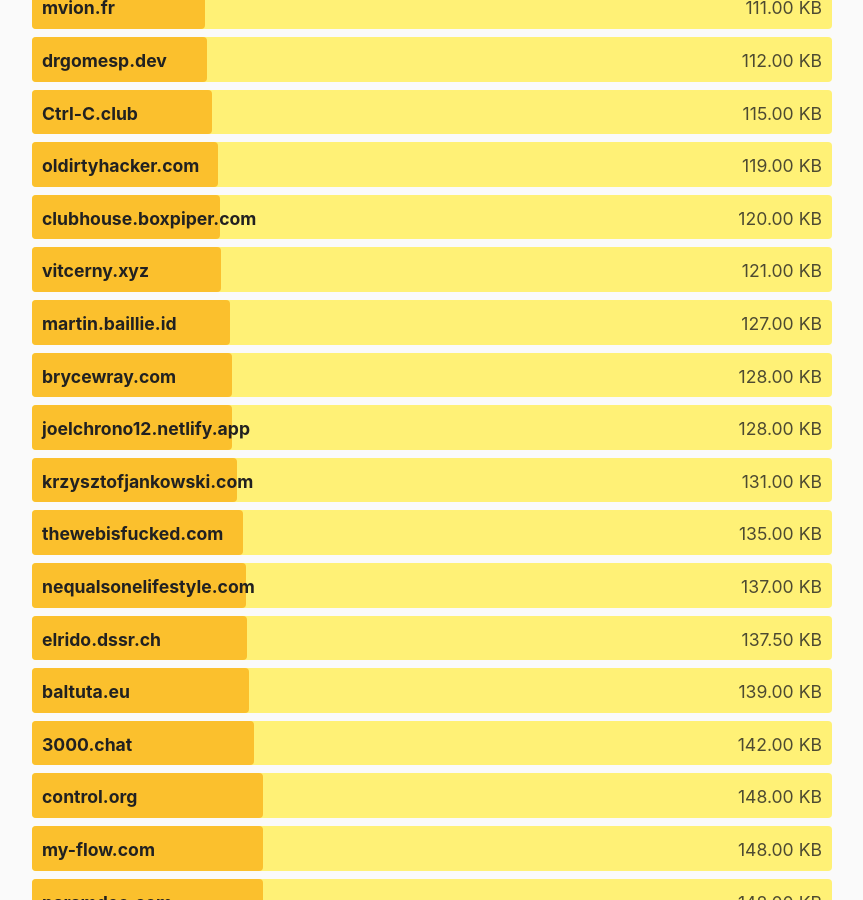
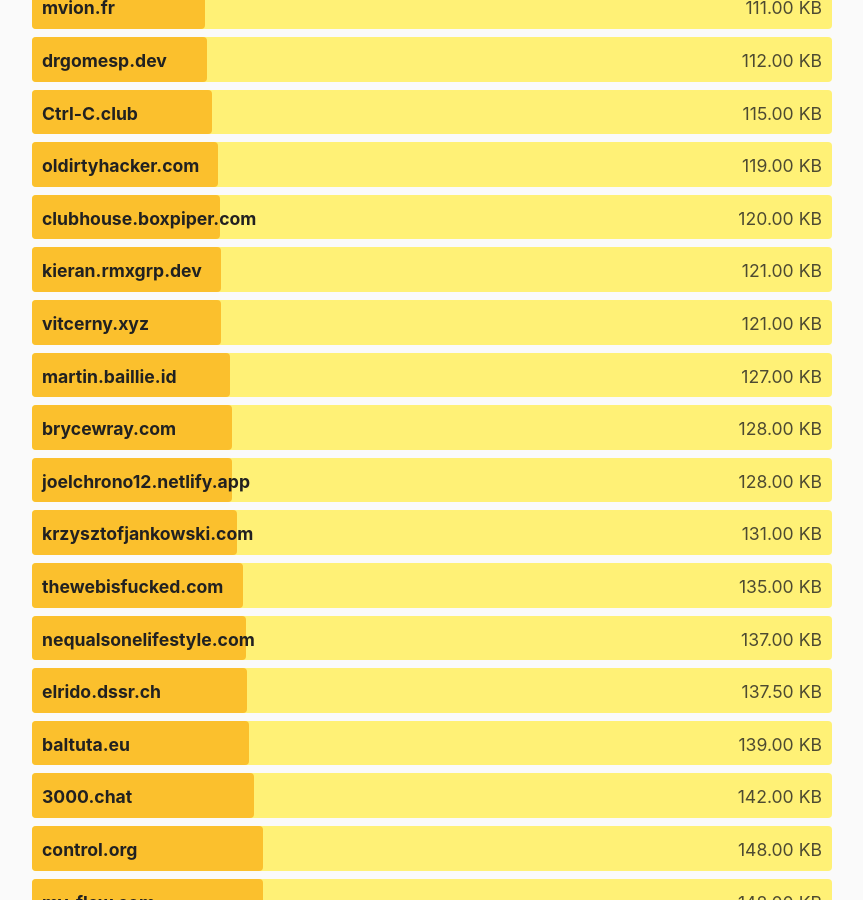
Before and after one commit to kevquirk/512kb.club, a Jekyll site: the page built from index.md, in a window 1280 px wide and 900 px high, scrolled down 13849 px. Shown: the whole window, without its empty margins (208-1071 px from the left). Built offline with Jekyll 4.4.1, drawn with Linux system fonts in a browser that asks for light colours; some of the changed text lies outside the part shown.

Commit message:
Update sites.yml

```diff
--- a/_data/sites.yml
+++ b/_data/sites.yml
@@ -1020,7 +1020,7 @@
 
 - domain: kieran.rmxgrp.dev
   url: https://kieran.rmxgrp.dev/
-  size: 272
+  size: 121
   last_checked: 2022-02-28
 
 - domain: kishvanchee.com
```
